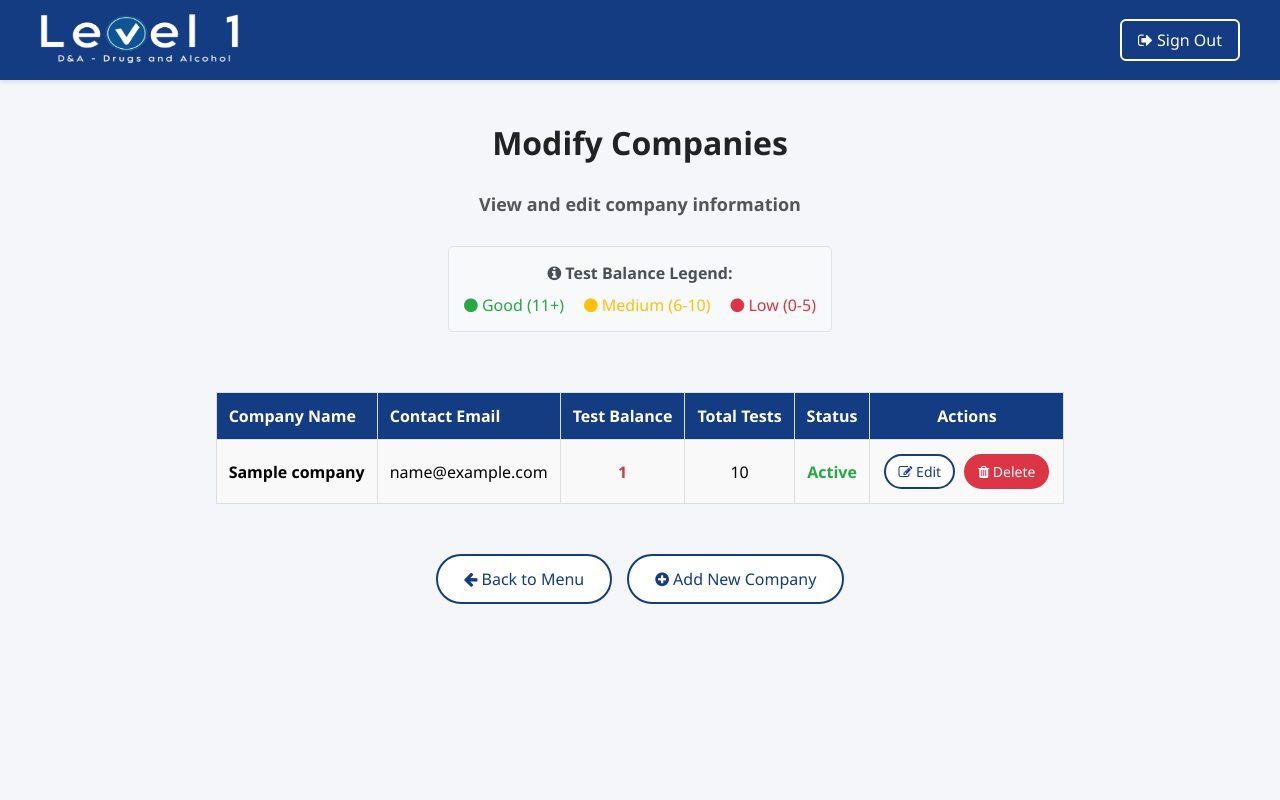
After one commit to 95b9c7/Level1, a Django app: page /modify_companies/ in a window 1280 px wide. The commit adds this page. Run offline with Django 3.2, Linux system fonts and the light colour scheme; a user stored in the database is signed in; tables that the repository leaves empty hold one stand-in row (values such as "Sample post").

Commit message:
Added modify companies menu

```diff
--- a/TruckerWaitList/urls.py
+++ b/TruckerWaitList/urls.py
@@ -31,6 +31,9 @@ urlpatterns = [
     path('update_status/', views.update_status, name='update_status'),
     path('report_list/', views.report_list, name='report_list'),
     path('add_company/', views.add_company, name='add_company'),
+    path('modify_companies/', views.modify_companies, name='modify_companies'),
+    path('edit_company/<int:company_id>/', views.edit_company, name='edit_company'),
+    path('delete_company/<int:company_id>/', views.delete_company, name='delete_company'),
 ]
 urlpatterns += static(settings.STATIC_URL, document_root=settings.STATIC_ROOT)
 urlpatterns += static(settings.MEDIA_URL, document_root=settings.MEDIA_ROOT)
--- a/waitapp/forms.py
+++ b/waitapp/forms.py
@@ -21,7 +21,7 @@ class TruckDriverForm(forms.ModelForm):
     )
     company = forms.ModelChoiceField(
         label='Company',
-        queryset=Company.objects.all().order_by('name'),
+        queryset=Company.objects.filter(is_active=True).order_by('name'),
         widget=forms.Select(attrs={'class': 'form-control'}),
         required=False,
         empty_label='Select a company...'
@@ -52,7 +52,7 @@ class MasterReportForm(forms.Form):
     )
     company = forms.ModelChoiceField(
         label='Company',
-        queryset=Company.objects.all().order_by('name'),
+        queryset=Company.objects.filter(is_active=True).order_by('name'),
         required=False,
         widget=forms.Select(attrs={'class': 'form-control'}),
         empty_label='All Companies'
@@ -63,7 +63,10 @@ class CompanyForm(forms.ModelForm):
         model = Company
         fields = ['name', 'contact_email', 'tests_remaining']
         widgets = {
-            'name': forms.TextInput(attrs={'class': 'form-control'}),
+            'name': forms.TextInput(attrs={
+                'class': 'form-control',
+                'placeholder': 'Enter company name'
+            }),
             'contact_email': forms.EmailInput(attrs={
                 'class': 'form-control',
                 'placeholder': 'Enter email or leave blank'
@@ -74,3 +77,78 @@ class CompanyForm(forms.ModelForm):
     def __init__(self, *args, **kwargs):
         super().__init__(*args, **kwargs)
         self.fields['tests_remaining'].label = 'Test Balance'
+        self.fields['name'].label = 'Company Name'
+        self.fields['contact_email'].label = 'Contact Email'
+
+        # Make name required and add validation
+        self.fields['name'].required = True
+        self.fields['tests_remaining'].required = True
+        self.fields['contact_email'].required = False
+
+    def clean_name(self):
+        name = self.cleaned_data.get('name')
+        if name:
+            # Check if company with this name already exists
+            if Company.objects.filter(name__iexact=name).exists():
+                raise forms.ValidationError("A company with this name already exists.")
+        return name
+
+    def clean_tests_remaining(self):
+        tests = self.cleaned_data.get('tests_remaining')
+        if tests is not None and tests < 0:
+            raise forms.ValidationError("Test balance cannot be negative.")
+        return tests
+
+class CompanyEditForm(forms.ModelForm):
+    class Meta:
+        model = Company
+        fields = ['name', 'contact_email', 'tests_remaining', 'is_active']
+        widgets = {
+            'name': forms.TextInput(attrs={
+                'class': 'form-control',
+                'placeholder': 'Enter company name'
+            }),
+            'contact_email': forms.EmailInput(attrs={
+                'class': 'form-control',
+                'placeholder': 'Enter email or leave blank'
+            }),
+            'tests_remaining': forms.NumberInput(attrs={
+                'class': 'form-control',
+                'placeholder': 'Enter test balance',
+                'min': '0'
+            }),
+            'is_active': forms.CheckboxInput(attrs={
+                'class': 'form-check-input'
+            }),
+        }
+
+    def __init__(self, *args, **kwargs):
+        super().__init__(*args, **kwargs)
+        self.fields['tests_remaining'].label = 'Test Balance'
+        self.fields['name'].label = 'Company Name'
+        self.fields['contact_email'].label = 'Contact Email'
+        self.fields['is_active'].label = 'Active Company'
+
+        # Make name required and add validation
+        self.fields['name'].required = True
+        self.fields['tests_remaining'].required = True
+        self.fields['contact_email'].required = False
+        self.fields['is_active'].required = False
+
+    def clean_name(self):
+        name = self.cleaned_data.get('name')
+        if name:
+            # Check if company with this name already exists (excluding current instance)
+            existing_companies = Company.objects.filter(name__iexact=name)
+            if self.instance.pk:
+                existing_companies = existing_companies.exclude(pk=self.instance.pk)
+
+            if existing_companies.exists():
+                raise forms.ValidationError("A company with this name already exists.")
+        return name
+
+    def clean_tests_remaining(self):
+        tests = self.cleaned_data.get('tests_remaining')
+        if tests is not None and tests < 0:
+            raise forms.ValidationError("Test balance cannot be negative.")
+        return tests
--- a/waitapp/models.py
+++ b/waitapp/models.py
@@ -23,6 +23,7 @@ class Company(models.Model):
     contact_email = models.EmailField(blank=True, null=True)  # ✅ allow blank
     total_tests = models.IntegerField(default=0)
     tests_remaining = models.IntegerField(default=0)
+    is_active = models.BooleanField(default=True, help_text="Active companies appear in driver selection")
 
     def __str__(self):
         return self.name
--- a/waitapp/templates/add_company.html
+++ b/waitapp/templates/add_company.html
@@ -27,7 +27,7 @@
     <form method="post" class="sleek-form">
         {% csrf_token %}
         <div class="form-group">
-            <label for="id_name">Name:</label>
+            <label for="id_name">Company name:</label>
             {{ form.name }}
         </div>
         <div class="form-group">
--- a/waitapp/templates/menu.html
+++ b/waitapp/templates/menu.html
@@ -31,6 +31,7 @@
             <li><a href="{% url 'manage_queue' %}" class="menu-button">Manage Queue</a></li>
             <li><a href="{% url 'queue_list' %}" class="menu-button">Queue List</a></li>
             <li><a href="{% url 'add_company' %}" class="menu-button">Add Company</a></li>
+            <li><a href="{% url 'modify_companies' %}" class="menu-button">Modify Companies</a></li>
             <li><a href="{% url 'report_list' %}" class="menu-button">Reports</a></li>
         </ul>
     </div>
--- /dev/null
+++ b/waitapp/templates/modify_companies.html
@@ -0,0 +1,139 @@
+{% load static %}
+<!DOCTYPE html>
+<html lang="en">
+<head>
+    <link rel="stylesheet" href="{% static 'css/menu.css' %}">
+    <link rel="stylesheet" href="https://cdnjs.cloudflare.com/ajax/libs/font-awesome/5.15.3/css/all.min.css">
+    <link rel="stylesheet" href="https://cdnjs.cloudflare.com/ajax/libs/font-awesome/4.7.0/css/font-awesome.min.css">
+    <meta charset="UTF-8">
+    <meta name="viewport" content="width=device-width, initial-scale=1.0">
+    <title>Modify Companies</title>
+</head>
+<body>
+    <div class="top-bar">
+        <div class="logo-container">
+            <img src="{% static 'images/Level1DA.PNG' %}" class="logo">
+        </div>
+        <div class="top-bar-right">
+            <a href="{% url 'login' %}" class="sign-out-button">
+                <i class="fa fa-sign-out"></i> Sign Out
+            </a>
+        </div>
+    </div>
+
+    <div class="center-text">
+        <h1>Modify Companies</h1>
+        <h3 class="select-option">View and edit company information</h3>
+
+        {% if companies %}
+            <div style="margin-bottom: 20px; padding: 15px; background-color: #f8f9fa; border-radius: 5px; border: 1px solid #dee2e6; text-align: center; max-width: 900px; margin-left: auto; margin-right: auto;">
+                <h4 style="margin: 0 0 10px 0; color: #495057;">
+                    <i class="fa fa-info-circle"></i> Test Balance Legend:
+                </h4>
+                <div style="display: flex; gap: 20px; flex-wrap: wrap; justify-content: center;">
+                    <span style="color: #28a745;"><i class="fa fa-circle"></i> Good (11+)</span>
+                    <span style="color: #ffc107;"><i class="fa fa-circle"></i> Medium (6-10)</span>
+                    <span style="color: #dc3545;"><i class="fa fa-circle"></i> Low (0-5)</span>
+                </div>
+            </div>
+
+            <div class="form-container" style="max-width: 900px;">
+                <table style="width: 100%; border-collapse: collapse; margin-top: 20px;">
+                    <thead>
+                        <tr style="background-color: #133c82; color: white;">
+                            <th style="padding: 12px; text-align: left; border: 1px solid #ddd;">Company Name</th>
+                            <th style="padding: 12px; text-align: left; border: 1px solid #ddd;">Contact Email</th>
+                            <th style="padding: 12px; text-align: center; border: 1px solid #ddd;">Test Balance</th>
+                            <th style="padding: 12px; text-align: center; border: 1px solid #ddd;">Total Tests</th>
+                            <th style="padding: 12px; text-align: center; border: 1px solid #ddd;">Status</th>
+                            <th style="padding: 12px; text-align: center; border: 1px solid #ddd;">Actions</th>
+                        </tr>
+                    </thead>
+                    <tbody>
+                        {% for company in companies %}
+                        <tr style="background-color: {% cycle '#f9f9f9' '#ffffff' %}">
+                            <td style="padding: 12px; border: 1px solid #ddd;">
+                                <strong>{{ company.name }}</strong>
+                            </td>
+                            <td style="padding: 12px; border: 1px solid #ddd;">
+                                {% if company.contact_email and company.contact_email != 'placeholder@example.com' %}
+                                    {{ company.contact_email }}
+                                {% else %}
+                                    <span style="color: #999;">No email</span>
+                                {% endif %}
+                            </td>
+                            <td style="padding: 12px; text-align: center; border: 1px solid #ddd;">
+                                <span style="font-weight: bold; color: {% if company.tests_remaining <= 5 %}#dc3545{% elif company.tests_remaining <= 10 %}#ffc107{% else %}#28a745{% endif %};">
+                                    {{ company.tests_remaining }}
+                                </span>
+                            </td>
+                            <td style="padding: 12px; text-align: center; border: 1px solid #ddd;">{{ company.total_tests }}</td>
+                            <td style="padding: 12px; text-align: center; border: 1px solid #ddd;">
+                                <span style="font-weight: bold; color: {% if company.is_active %}#28a745{% else %}#dc3545{% endif %};">
+                                    {% if company.is_active %}Active{% else %}Inactive{% endif %}
+                                </span>
+                            </td>
+                            <td style="padding: 12px; text-align: center; border: 1px solid #ddd;">
+                                <div style="display: flex; gap: 5px; justify-content: center;">
+                                    <a href="{% url 'edit_company' company.id %}"
+                                       class="menu-button"
+                                       style="padding: 6px 12px; font-size: 14px; margin: 2px;">
+                                        <i class="fa fa-edit"></i> Edit
+                                    </a>
+                                    <a href="{% url 'delete_company' company.id %}"
+                                       class="menu-button"
+                                       style="padding: 6px 12px; font-size: 14px; margin: 2px; background-color: #dc3545; border-color: #dc3545; color: white;">
+                                        <i class="fa fa-trash"></i> Delete
+                                    </a>
+                                </div>
+                            </td>
+                        </tr>
+                        {% endfor %}
+                    </tbody>
+                </table>
+            {% else %}
+                <div style="text-align: center; padding: 40px; color: #666;">
+                    <i class="fa fa-building" style="font-size: 48px; margin-bottom: 20px;"></i>
+                    <p>No companies have been added yet.</p>
+                </div>
+            {% endif %}
+        </div>
+
+        <!-- Pagination -->
+        {% if page_obj.has_other_pages %}
+        <div class="button-row" style="margin-top: 20px; margin-bottom: 20px; display: flex; justify-content: center; gap: 15px; flex-wrap: wrap;">
+            {% if page_obj.has_previous %}
+                <a href="?page=1" class="menu-button">
+                    <i class="fa fa-angle-double-left"></i> First
+                </a>
+                <a href="?page={{ page_obj.previous_page_number }}" class="menu-button">
+                    <i class="fa fa-angle-left"></i> Previous
+                </a>
+            {% endif %}
+
+            <span style="padding: 8px 12px; background-color: #133c82; color: white; border-radius: 5px; font-weight: bold;">
+                Page {{ page_obj.number }} of {{ page_obj.paginator.num_pages }}
+            </span>
+
+            {% if page_obj.has_next %}
+                <a href="?page={{ page_obj.next_page_number }}" class="menu-button">
+                    Next <i class="fa fa-angle-right"></i>
+                </a>
+                <a href="?page={{ page_obj.paginator.num_pages }}" class="menu-button">
+                    Last <i class="fa fa-angle-double-right"></i>
+                </a>
+            {% endif %}
+        </div>
+        {% endif %}
+
+        <div class="button-row" style="margin-top: 30px; margin-bottom: 50px; display: flex; justify-content: center; gap: 15px; flex-wrap: wrap;">
+            <a href="{% url 'menu' %}" class="menu-button">
+                <i class="fa fa-arrow-left"></i> Back to Menu
+            </a>
+            <a href="{% url 'add_company' %}" class="menu-button">
+                <i class="fa fa-plus-circle"></i> Add New Company
+            </a>
+        </div>
+    </div>
+</body>
+</html>
--- a/waitapp/views.py
+++ b/waitapp/views.py
@@ -1,5 +1,5 @@
 from django.shortcuts import render, redirect, HttpResponse, get_list_or_404, get_object_or_404
-from .forms import TruckDriverForm, MasterReportForm, CompanyForm
+from .forms import TruckDriverForm, MasterReportForm, CompanyForm, CompanyEditForm
 from .models import TruckDriver
 from django.contrib.auth.decorators import login_required
 from django.http import JsonResponse
@@ -192,3 +192,50 @@ def add_company(request):
         form = CompanyForm()
 
     return render(request, 'add_company.html', {'form': form})
+
+from django.core.paginator import Paginator
+
+@login_required
+def modify_companies(request):
+    companies_list = Company.objects.all().order_by('name')
+    paginator = Paginator(companies_list, 10)  # Show 10 companies per page
+
+    page_number = request.GET.get('page')
+    page_obj = paginator.get_page(page_number)
+
+    return render(request, 'modify_companies.html', {
+        'companies': page_obj,
+        'page_obj': page_obj
+    })
+
+@login_required
+def edit_company(request, company_id):
+    company = get_object_or_404(Company, id=company_id)
+
+    if request.method == 'POST':
+        form = CompanyEditForm(request.POST, instance=company)
+        if form.is_valid():
+            form.save()
+            request.session['success_message'] = f"Company '{company.name}' has been successfully updated."
+            return redirect('modify_companies')
+    else:
+        form = CompanyEditForm(instance=company)
+
+    return render(request, 'edit_company.html', {
+        'form': form,
+        'company': company
+    })
+
+@login_required
+def delete_company(request, company_id):
+    company = get_object_or_404(Company, id=company_id)
+
+    if request.method == 'POST':
+        company_name = company.name
+        company.delete()
+        request.session['success_message'] = f"Company '{company_name}' has been successfully deleted."
+        return redirect('modify_companies')
+
+    return render(request, 'delete_company.html', {
+        'company': company
+    })
```
Also changed, not shown: waitapp/templates/delete_company.html (added, +87 -0 lines), waitapp/templates/edit_company.html (added, +94 -0 lines), waitapp/migrations/0017_company_is_active.py (added).
